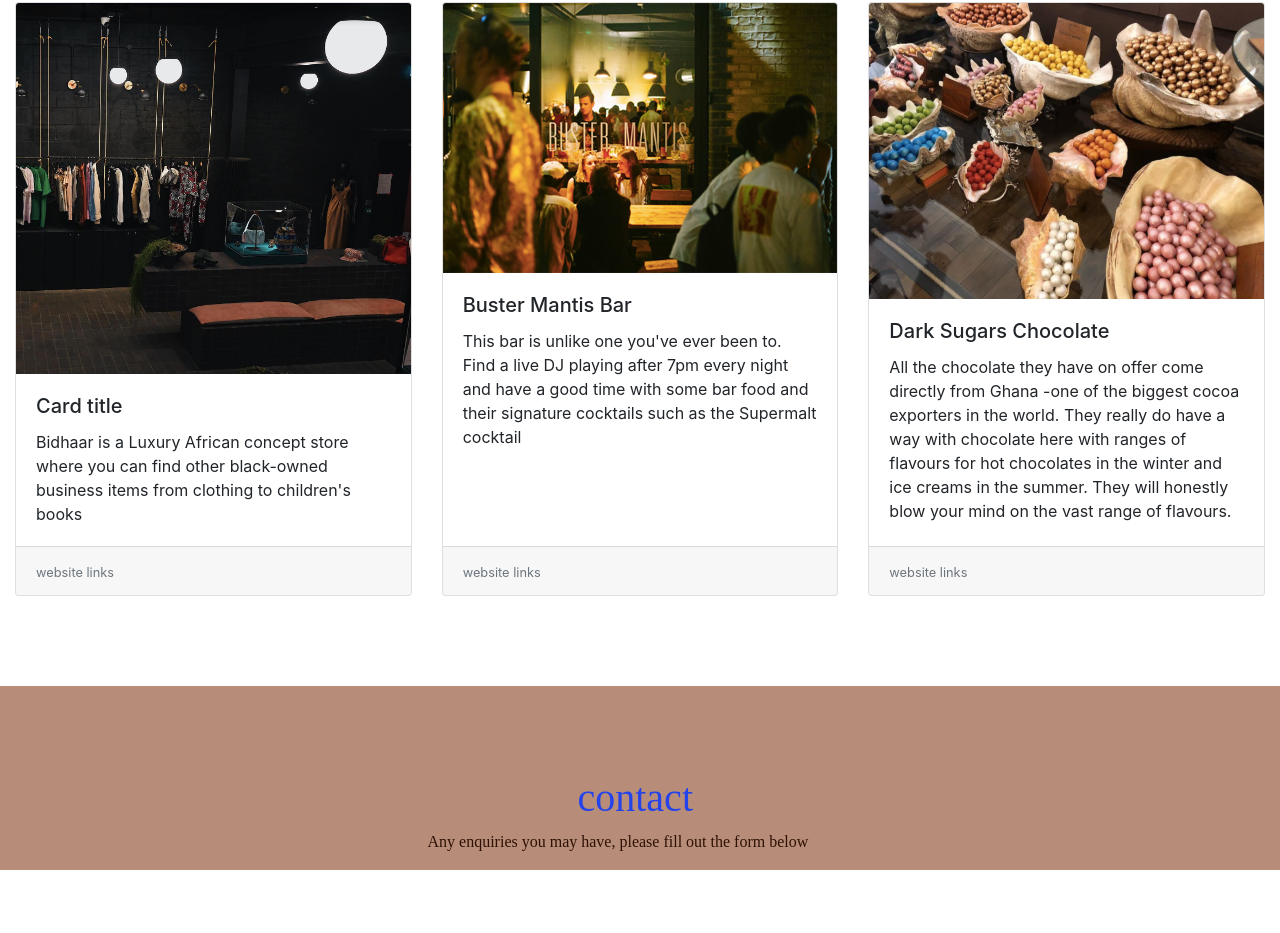
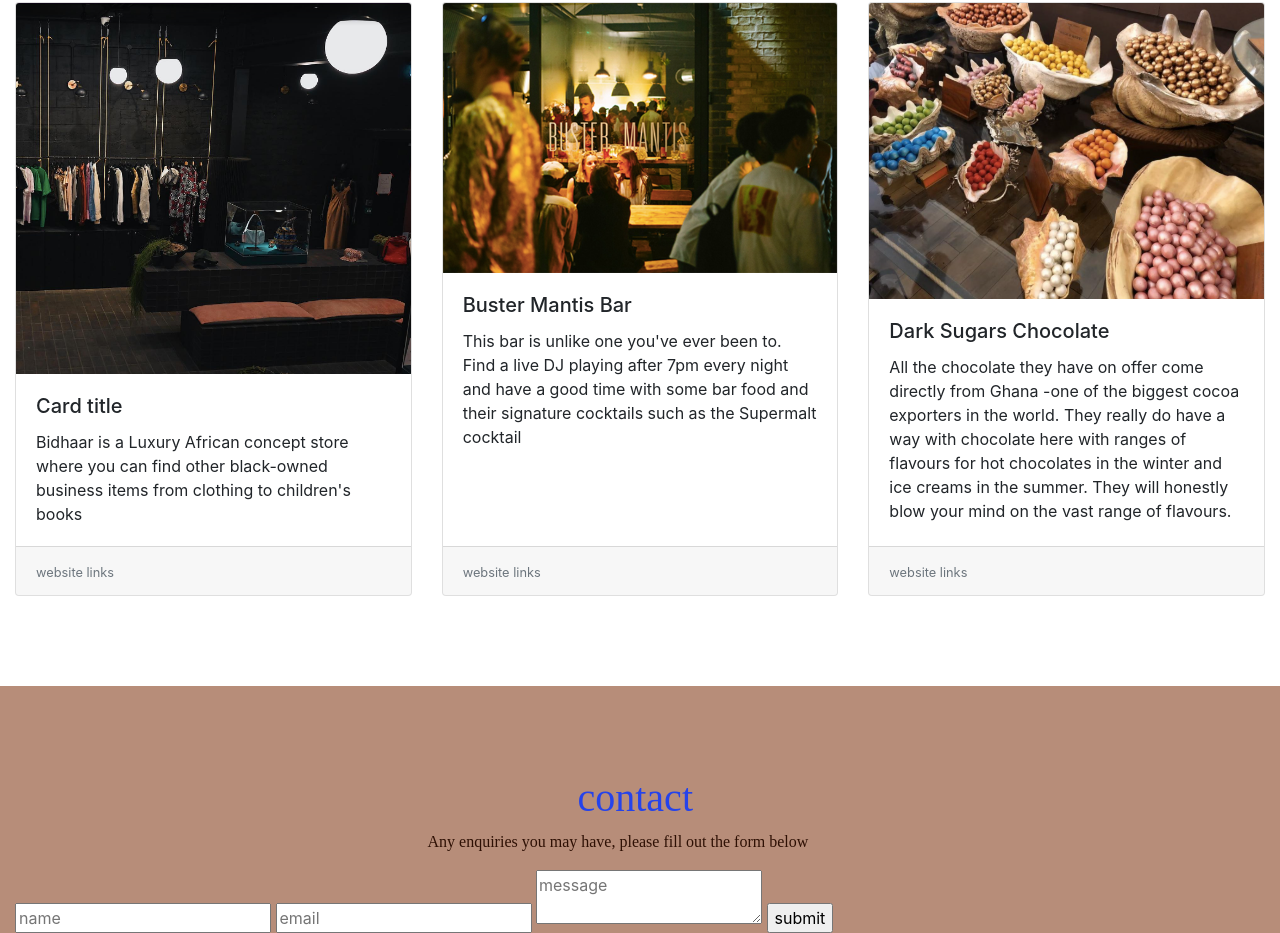
Before and after one commit to amoach/Market-Black-London, a plain HTML site: page index.html in a window 1280 px wide. Shown: the part 4369-5302 px from the top of the page. Before the commit the page ends 5239 px from the top, so only its background shows below. Drawn offline with nearby package versions, Linux system fonts and the light colour scheme; some packages are replaced by stand-ins of ours; a web font is replaced by a local one.

Commit message:
add contact form

```diff
--- a/index.html
+++ b/index.html
@@ -208,6 +208,14 @@
                   <div class="col-md-12 offset-md-12 col-lg-12 col-sm-12 col-xs-12">
                      <h1 class="contact-header">contact</h1>
                      <p class="contact-p">Any enquiries you may have, please fill out the form below</p>
+
+                     <form id="form" class="topBefore">
+                        <input id="name" type="text" placeholder="name">
+                        <input id="email" type="text" placeholder="email">
+                        <textarea id="message" type="text" placeholder="message"></textarea>
+                    <input id="submit" type="submit" value="submit">
+                    </form>
+
                   </div>
                </div>
             </section>
```
